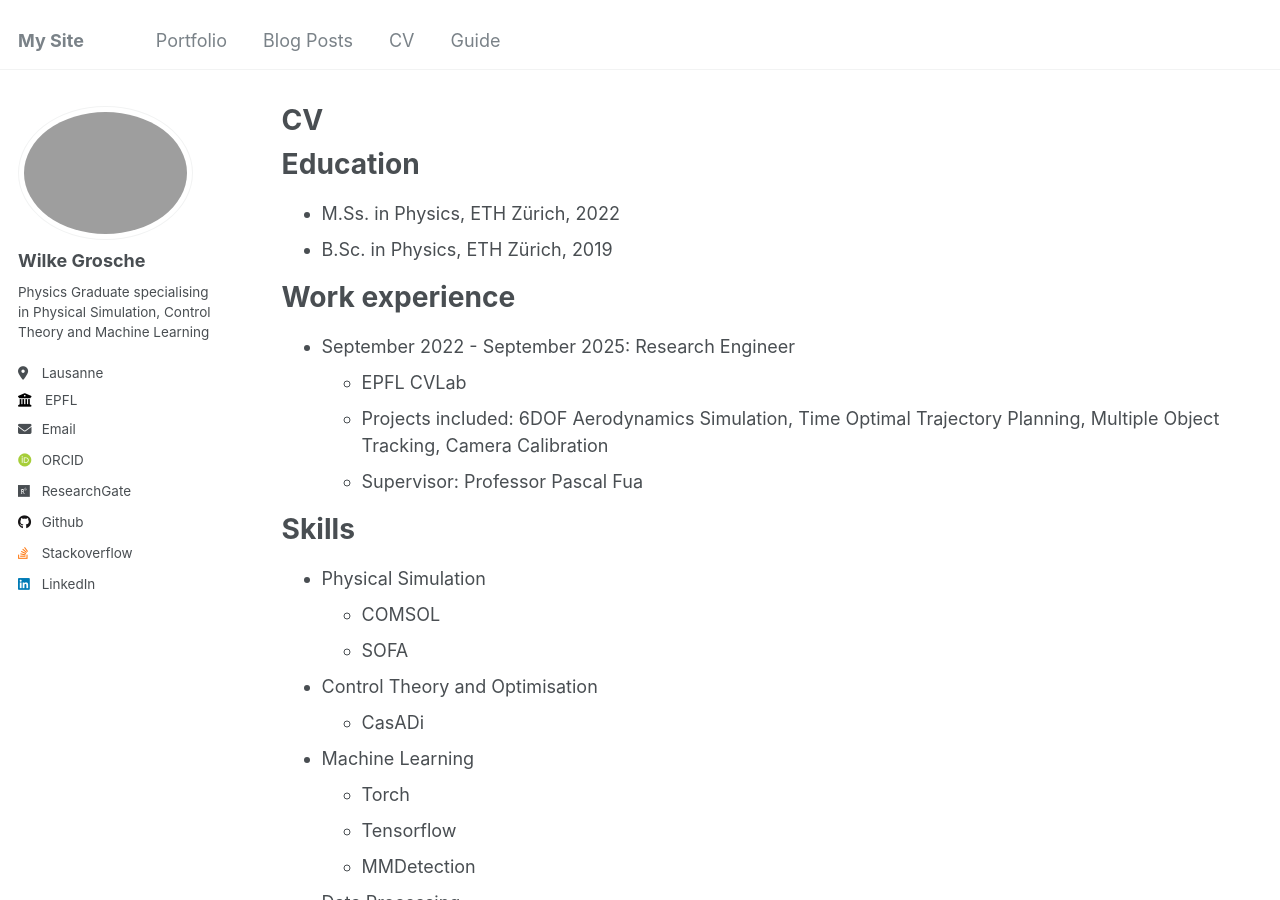
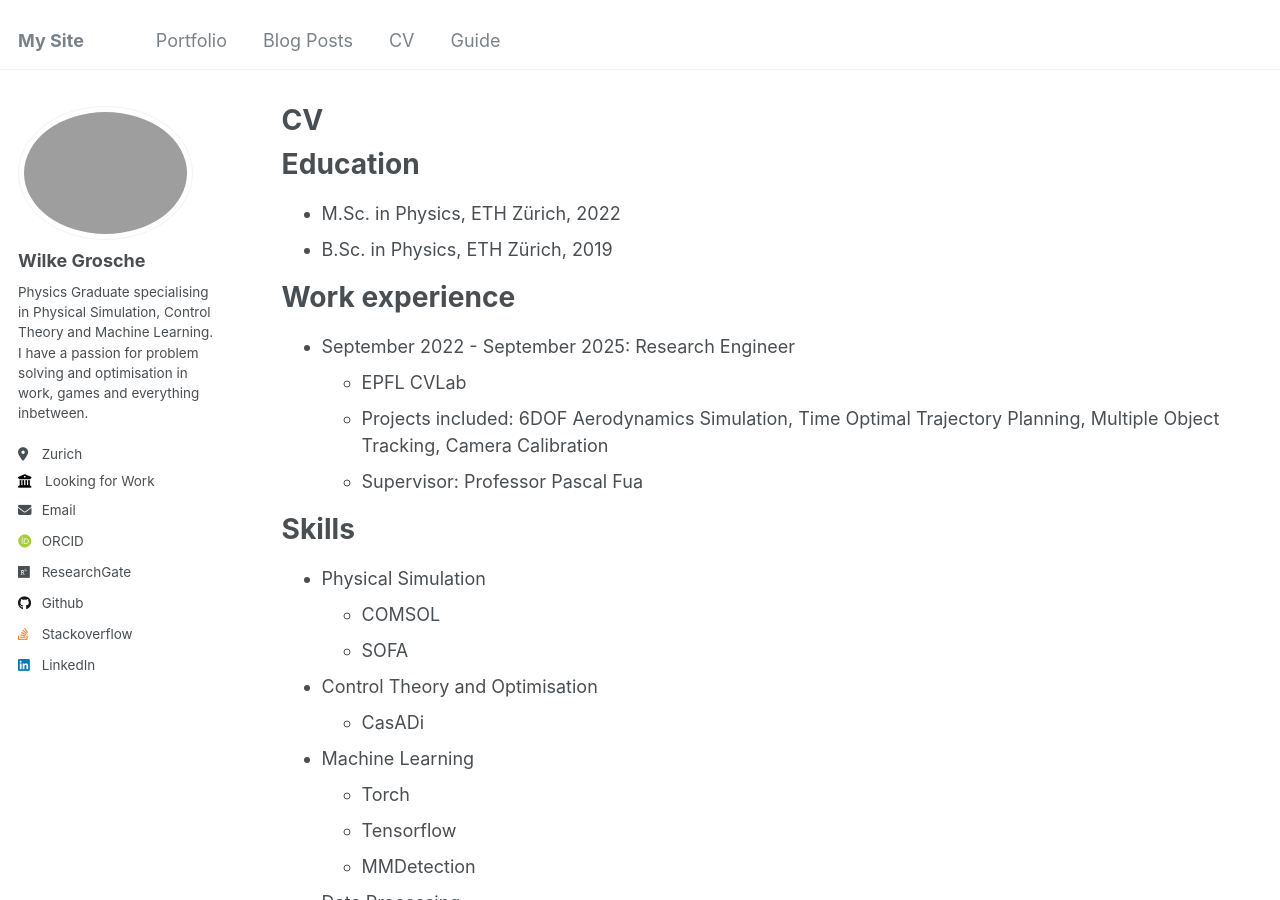
Before and after one commit to wgrosche/wgrosche.github.io, a Jekyll site: the page built from _pages/cv.md, in a window 1280 px wide and 900 px high. Built offline with Jekyll 4.4.1, drawn with Linux system fonts in a browser that asks for light colours; some web fonts are replaced.

Commit message:
update description

```diff
--- a/_config.yml
+++ b/_config.yml
@@ -24,9 +24,9 @@ author:
   avatar           : "wilkeedit.png"
   name             : "Wilke Grosche"
   pronouns         : # example: "she/her"
-  bio              : "Physics Graduate specialising in Physical Simulation, Control Theory and Machine Learning"
-  location         : "Lausanne"
-  employer         : "EPFL"
+  bio              : "Physics Graduate specialising in Physical Simulation, Control Theory and Machine Learning. I have a passion for problem solving and optimisation in work, games and everything inbetween."
+  location         : "Zurich"
+  employer         : "Looking for Work"
   uri              : # URL
   email            : "fwg@hotmail.com"
 
--- a/_pages/cv.md
+++ b/_pages/cv.md
@@ -11,7 +11,7 @@ redirect_from:
 
 Education
 ======
-* M.Ss. in Physics, ETH Zürich, 2022
+* M.Sc. in Physics, ETH Zürich, 2022
 * B.Sc. in Physics, ETH Zürich, 2019
 
 Work experience
```
